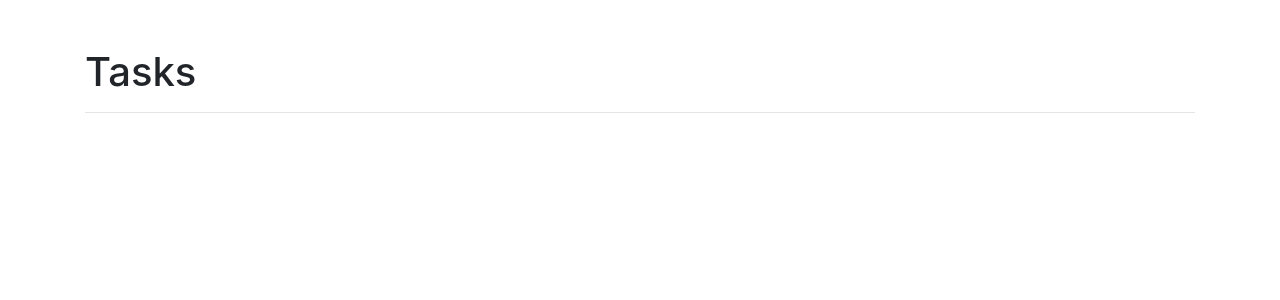
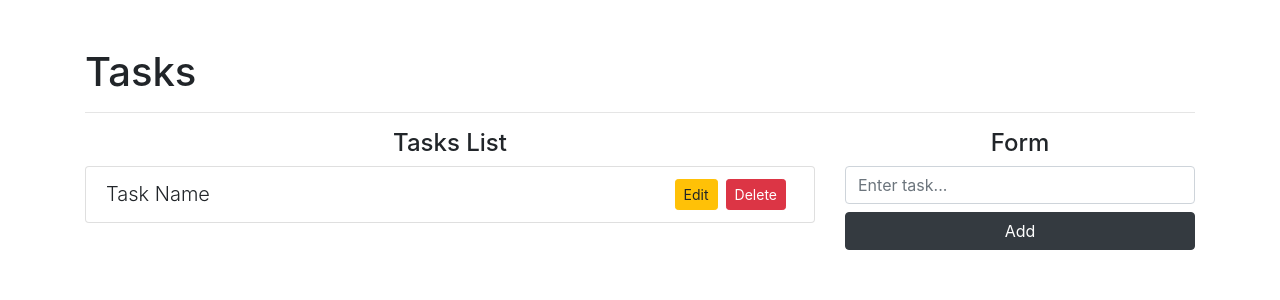
Before and after one commit to alexanderpauul/react-sample, a React (Create React App) app: page / in a window 1280 px wide. Shown: the top 300 px of the page. Built offline with nearby package versions, Linux system fonts and the light colour scheme.

Commit message:
Add task method and lodash
Add task method and implements lodash library

```diff
--- a/package.json
+++ b/package.json
@@ -6,6 +6,7 @@
     "@testing-library/jest-dom": "^5.11.4",
     "@testing-library/react": "^11.1.0",
     "@testing-library/user-event": "^12.1.10",
+    "lodash": "^4.17.21",
     "react": "^17.0.1",
     "react-dom": "^17.0.1",
     "react-scripts": "4.0.3",
--- a/src/App.js
+++ b/src/App.js
@@ -1,10 +1,59 @@
-import React from 'react'
+import { isEmpty } from "lodash";
+import React, { useState } from "react";
 
 function App() {
+  const [task, setTask] = useState("");
+  const addTask = (e) => {
+    e.preventDefault();
+    if (isEmpty(task)) {
+      console.log("Task empty");
+      return;
+    }
+
+    console.log("OK");
+    setTask("");
+  };
+
   return (
     <div className="container mt-5">
       <h1>Tasks</h1>
       <hr></hr>
+
+      <div className="row">
+        <div className="col-8">
+          <h4 className="text-center">Tasks List</h4>
+
+          <ul className="list-group">
+            <li className="list-group-item">
+              <span className="lead">Task Name</span>
+              <button className="btn btn-danger btn-sm float-right mx-2">
+                Delete
+              </button>
+              <button className="btn btn-warning btn-sm float-right">
+                Edit
+              </button>
+            </li>
+          </ul>
+        </div>
+
+        <div className="col-4">
+          <h4 className="text-center">Form</h4>
+
+          <form onSubmit={addTask}>
+            <input
+              type="text"
+              className="form-control mb-2"
+              placeholder="Enter task..."
+              onChange={(text) => setTask(text.target.value)}
+              value={task}
+            />
+
+            <button type="submit" className="btn btn-dark btn-block">
+              Add
+            </button>
+          </form>
+        </div>
+      </div>
     </div>
   );
 }
```
Also changed, not shown: 1 other file (tests, documents, lock files or other folders).
